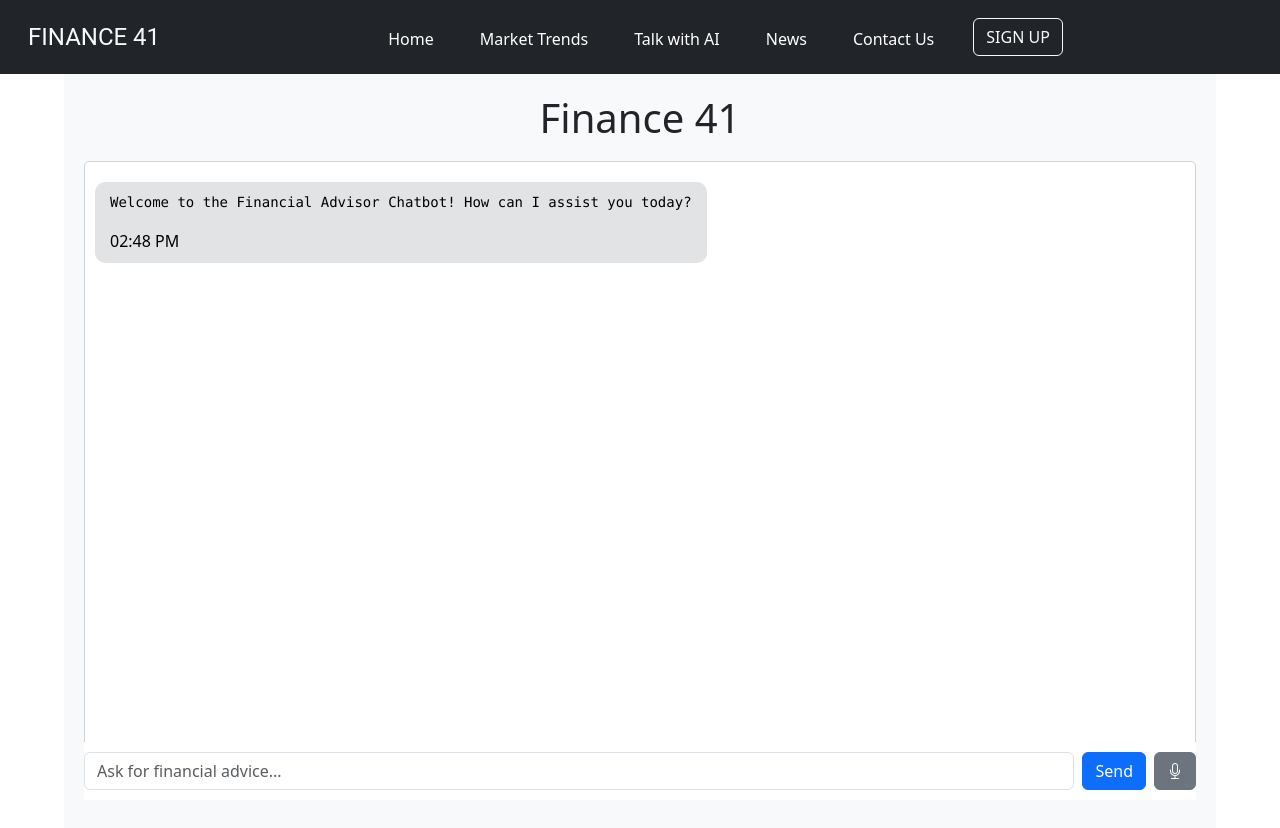
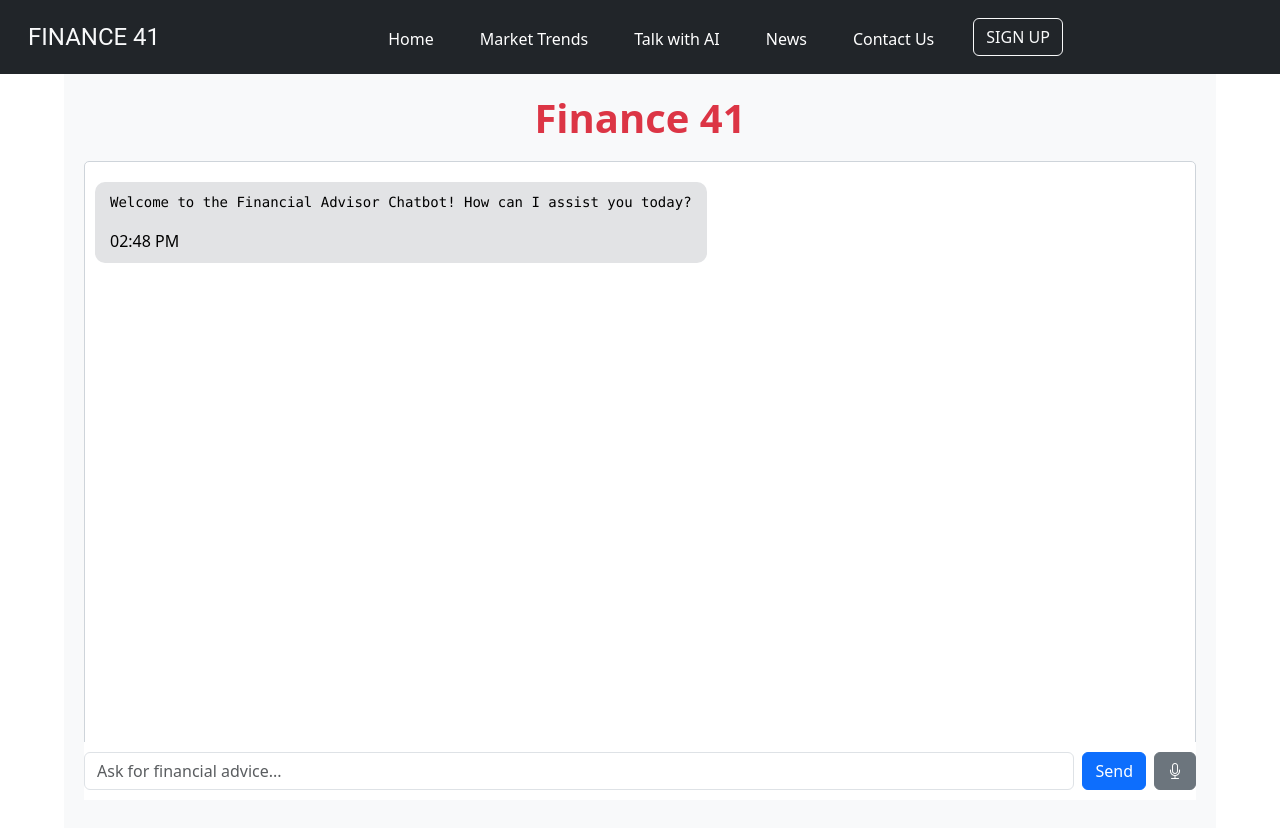
Before and after one commit to sherbinsr/Finance-41, a React (Create React App) app in the folder Frontend/financial-advisor/: page /chatbot in a window 1280 px wide. Shown: the top 828 px of the page. Built offline with nearby package versions, Linux system fonts and the light colour scheme.

Commit message:
configured headers in chatbot

```diff
--- a/Frontend/financial-advisor/src/App.js
+++ b/Frontend/financial-advisor/src/App.js
@@ -1,6 +1,6 @@
 import React from 'react';
 import { BrowserRouter as Router, Route, Routes } from 'react-router-dom';
-import Chatbot from './components/chatbot';
+import Chatbot from './components/Chatbot';
 import Register from './components/Register';
 import Login  from './components/Login';
 import Home  from './components/Home'
--- a/Frontend/financial-advisor/src/components/chatbot.jsx
+++ b/Frontend/financial-advisor/src/components/chatbot.jsx
@@ -75,7 +75,7 @@ function Chatbot() {
 
   return (
     <div className="chatbot-container container-fluid d-flex flex-column justify-content-between">
-      <h1 className="text-center">Finance 41</h1>
+      <h1 className="text-center fw-bold text-danger">Finance 41</h1>
       <div className="chat-history mb-3 overflow-auto" style={{ flexGrow: 1 }}>
         {chatHistory.map((chat, index) => (
           <div key={index} className={`chat-message ${chat.sender}`}>
@@ -92,7 +92,7 @@ function Chatbot() {
           className="form-control me-2"
           value={message}
           onChange={(e) => setMessage(e.target.value)}
-          onKeyDown={(e) => e.key === 'Enter' && sendMessage()} // Handle Enter key
+          onKeyDown={(e) => e.key === 'Enter' && sendMessage()}
           placeholder="Ask for financial advice..."
         />
         <button className="btn btn-primary" onClick={sendMessage}>Send</button>
```
